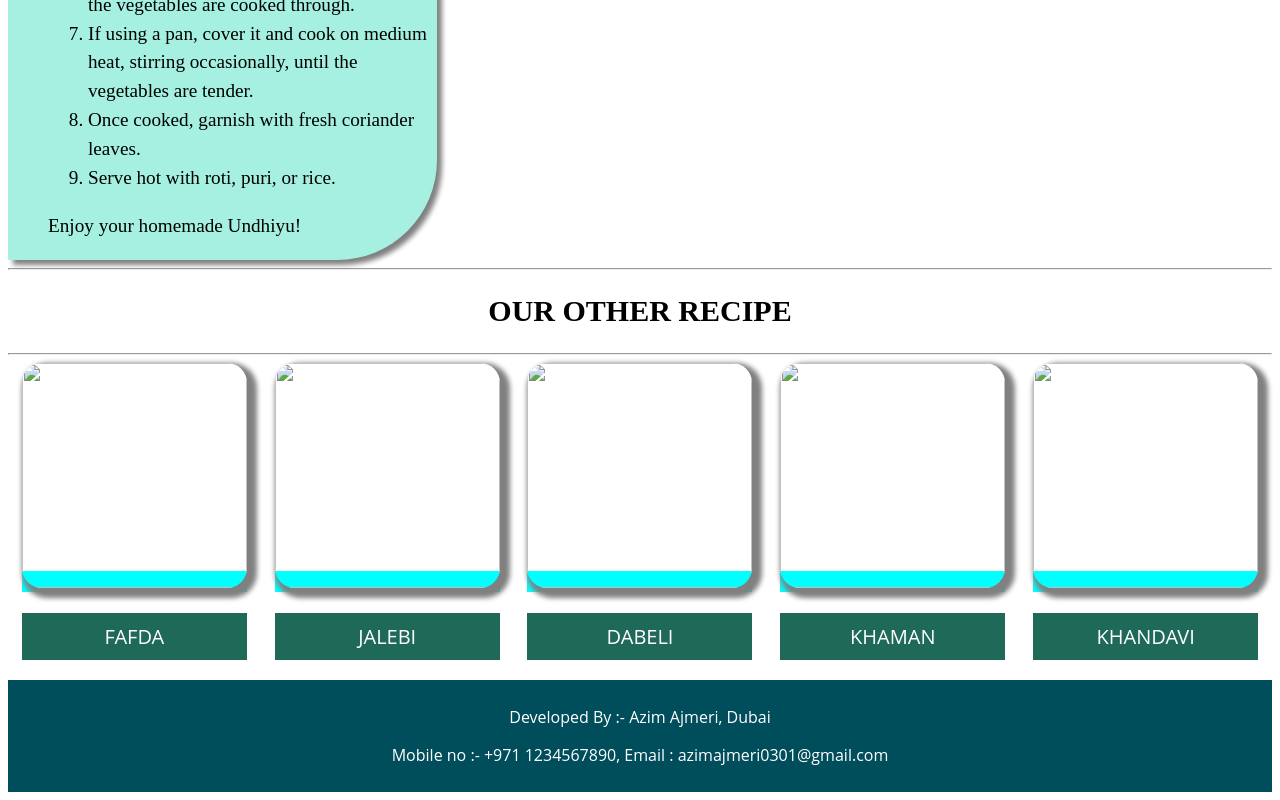
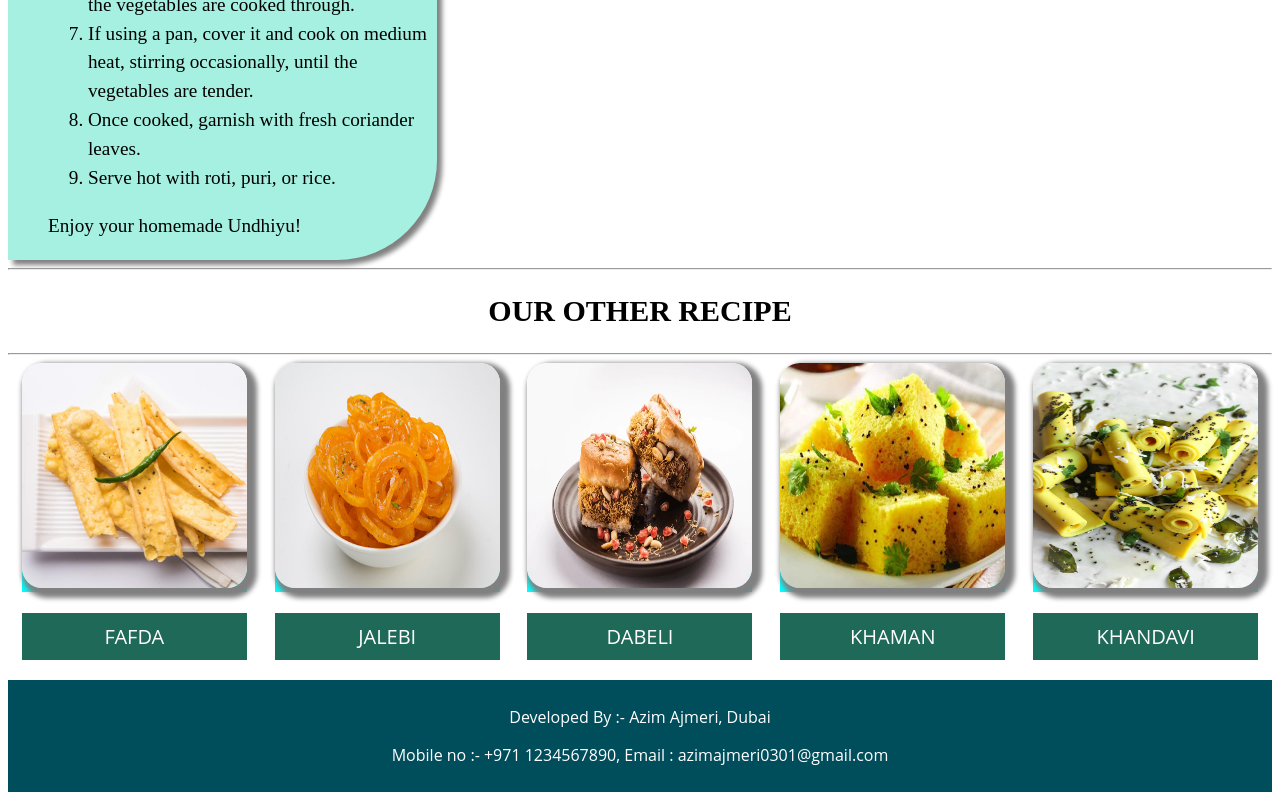
Before and after one commit to Azim0301/Azim0301.github.io, a plain HTML site: page undhiyu.html in a window 1280 px wide. Shown: the part 1272-2072 px from the top of the page. Drawn offline with Linux system fonts and the light colour scheme.

Commit message:
Update undhiyu.html

```diff
--- a/undhiyu.html
+++ b/undhiyu.html
@@ -53,7 +53,7 @@
             </aside>
             <div class="discription">
                 <figure>
-                    <img id="photo" src="images/Gujarati/undhiyu.jpg" alt="">
+                    <img id="photo" src="undhiyu.jpg" alt="">
                 </figure>
                 <p>
                     Undhiyu is a traditional and iconic Gujarati mixed vegetable dish that originates from the western region of India. It is a flavorful and hearty dish prepared during the winter season, especially around the festival of Uttarayan (Makar Sankranti).
@@ -81,35 +81,35 @@
                     <article>
                 <a href="fafda.html">
 
-                    <img src="images/Gujarati/fafda.jpg" alt="">
+                    <img src="fafda.jpg" alt="">
                     <footer>Fafda</footer>
                 </a>
             </article>
             <article>
                 <a href="jalebi.html">
 
-                    <img src="images/Gujarati/jalebi.jpg" alt="">
+                    <img src="jalebi.jpg" alt="">
                     <footer>Jalebi</footer>
                 </a>
 
             </article>    <article>
                 <a href="dabeli.html">
 
-                    <img src="images/Gujarati/dabeli.webp" alt="">
+                    <img src="dabeli.webp" alt="">
                     <footer>Dabeli</footer>
                 </a>
 
             </article>    <article>
                 <a href="khaman.html">
 
-                    <img src="images/Gujarati/khaman.webp" alt="">
+                    <img src="khaman.webp" alt="">
                     <footer>Khaman</footer>
                 </a>
 
             </article>
             <article>
                 <a href="khandavi.html">
-                    <img src="images/Gujarati/khandavi.webp" alt="">
+                    <img src="khandavi.webp" alt="">
                     <footer>Khandavi</footer>
                 </a>
             </article>
```
